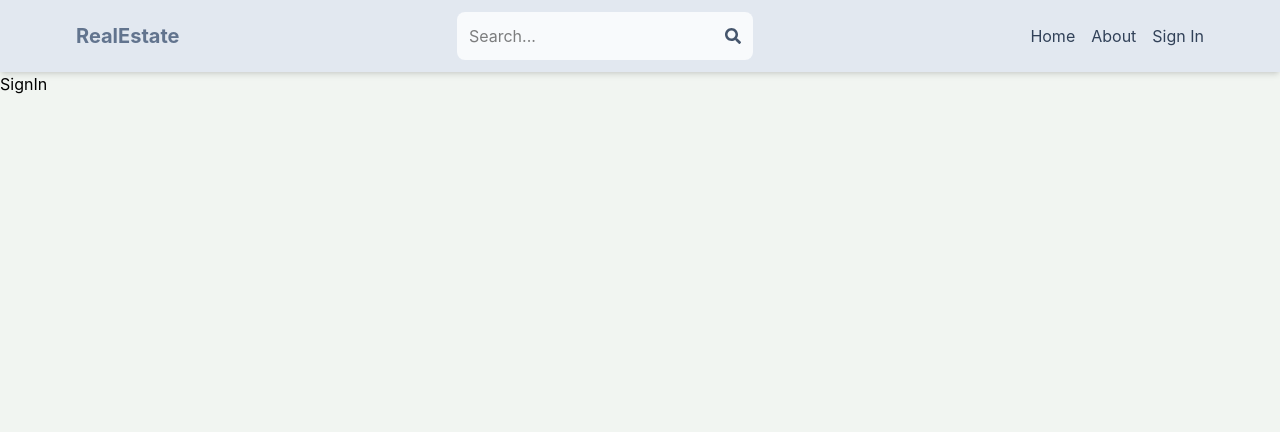
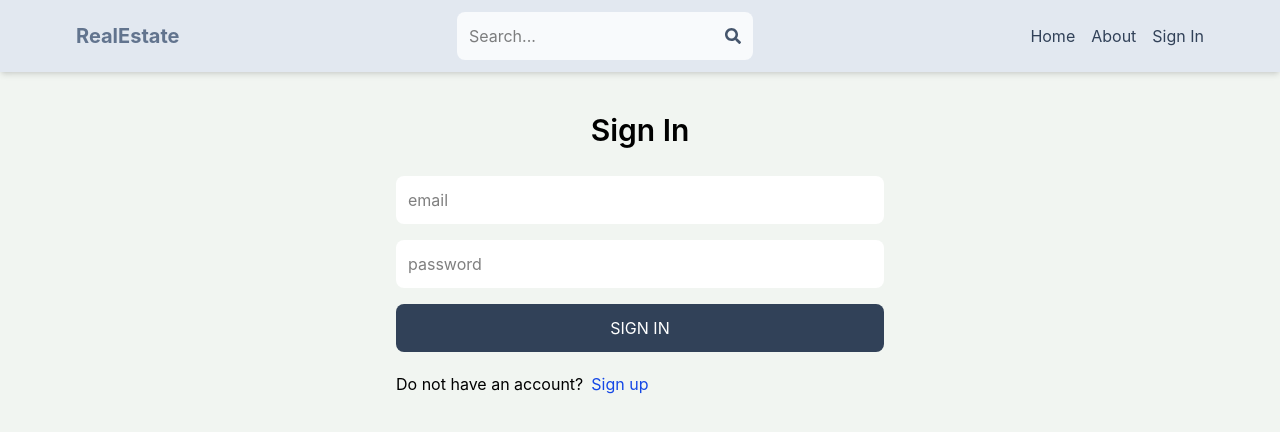
Before and after one commit to tshreyaraj/mern-real-estate, a React (Vite) app in the folder front-end/: page /signin in a window 1280 px wide. Shown: the top 432 px of the page. Built offline with nearby package versions, Linux system fonts and the light colour scheme.

Commit message:
complete sign in page functionality

```diff
--- a/front-end/src/pages/SignIn.jsx
+++ b/front-end/src/pages/SignIn.jsx
@@ -1,9 +1,64 @@
 import React from 'react'
+import { useState } from 'react'
+import { Link,useNavigate } from 'react-router-dom'
 
 export default function SignIn() {
+  const [formData, setFormData]=useState({});
+  const [error, setError]=useState(null);
+  const [loading, setLoading]=useState(false);
+  const navigate=useNavigate();
+  const handleChange=(e)=>{
+    setFormData({
+      ...formData,
+      [e.target.id]:e.target.value
+    });
+  };
+  const handleSubmit=async(e)=>{
+    e.preventDefault();
+    try{
+       setLoading(true);
+    const  res=await fetch('/back-end/auth/signin',{
+      method:'POST',
+      headers:{
+        'Content-Type':'application/json',
+      },
+      body:JSON.stringify(formData),
+    });
+    const data=await res.json();
+    console.log(data);
+    if(data.success===false){
+      setLoading(false);
+      setError(data.message);
+      return;
+    }
+    setLoading(false);
+    setError(null);
+    navigate('/');
+    }catch(error){
+      setLoading(false);
+      setError(error.message);
+    };
+
+
+
+  };
+
+
   return (
-    <div>
-      SignIn
+    <div className='p-3 max-w-lg mx-auto'>
+     <h1 className='text-3xl text-center font-semibold my-7'>Sign In</h1>
+     <form className='flex flex-col gap-4 ' onSubmit={handleSubmit}>
+      <input type="email" placeholder='email' className='bg-white p-3 rounded-lg' id='email' onChange={handleChange}/>
+      <input type="password" placeholder='password' className='bg-white p-3 rounded-lg' id='password' onChange={handleChange}/>
+      <button disabled={loading} className='bg-slate-700 text-white p-3 rounded-lg uppercase hover:opacity-95 disabled:opacity-80'>{loading ? 'Loading...':'Sign In'}</button>
+     </form>
+     <div className="flex gap-2 mt-5">
+      <p>Do not have an account?</p>
+      <Link to='/signup'>
+        <span className='text-blue-700'>Sign up</span>
+      </Link>
+     </div>
+     {error && <p className='text-red-500 mt-5'>{error}</p>}
     </div>
   )
 }
--- a/front-end/src/pages/SignUp.jsx
+++ b/front-end/src/pages/SignUp.jsx
@@ -48,9 +48,9 @@
     <div className='p-3 max-w-lg mx-auto'>
      <h1 className='text-3xl text-center font-semibold my-7'>Sign Up</h1>
      <form className='flex flex-col gap-4 ' onSubmit={handleSubmit}>
-      <input type="text" placeholder='username' className='border p-3 rounded-lg' id='username' onChange={handleChange}/>
-      <input type="email" placeholder='email' className='border p-3 rounded-lg' id='email' onChange={handleChange}/>
-      <input type="password" placeholder='password' className='border p-3 rounded-lg' id='password' onChange={handleChange}/>
+      <input type="text" placeholder='username' className='bg-white p-3 rounded-lg' id='username' onChange={handleChange}/>
+      <input type="email" placeholder='email' className='bg-white p-3 rounded-lg' id='email' onChange={handleChange}/>
+      <input type="password" placeholder='password' className='bg-white p-3 rounded-lg' id='password' onChange={handleChange}/>
       <button disabled={loading} className='bg-slate-700 text-white p-3 rounded-lg uppercase hover:opacity-95 disabled:opacity-80'>{loading ? 'Loading...':'Sign Up'}</button>
      </form>
      <div className="flex gap-2 mt-5">
```
